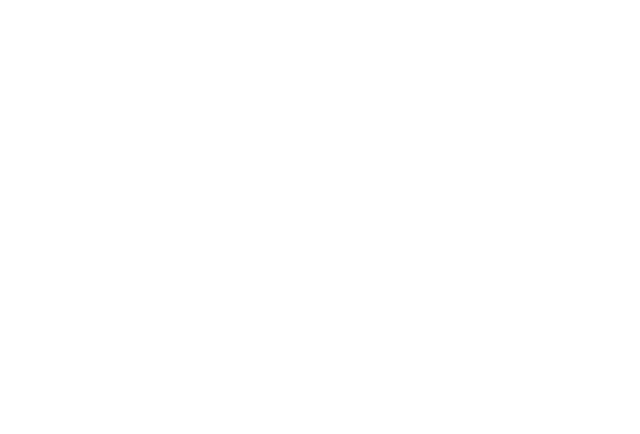
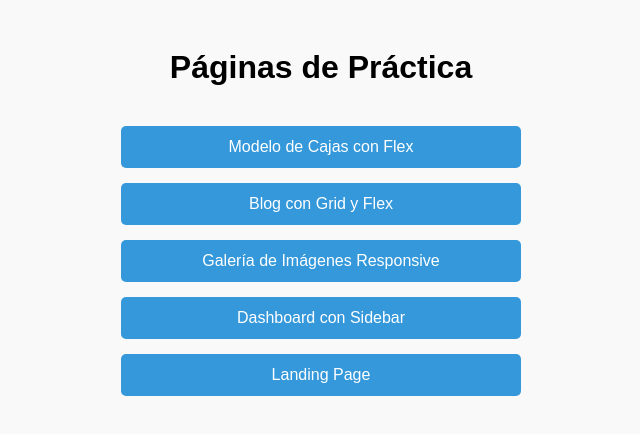
Before and after one commit to Hanna-art543/laboratorio09_IDWEB, a plain HTML site: page index.html in a window 1280 px wide. Shown: the whole page, without its empty margins (319-959 px from the left). Drawn offline with Linux system fonts and the light colour scheme.

Commit message:
Agregando modificaciones en landing.html y subiendo index.html e index.css

```diff
--- /dev/null
+++ b/index.css
@@ -0,0 +1,35 @@
+ body {
+    font-family: Arial, sans-serif;
+    padding: 20px;
+    background-color: #f9f9f9;
+}
+
+h1 {
+    text-align: center;
+    }
+
+ul {
+    list-style: none;
+    padding: 0;
+    max-width: 400px;
+    margin: 40px auto;
+    }
+
+li {
+    margin: 15px 0;
+    }
+
+a {
+    text-decoration: none;
+    color: #fff;
+    background-color: #3498db;
+    padding: 12px 20px;
+    border-radius: 5px;
+    display: block;
+    text-align: center;
+    transition: background-color 0.3s ease;
+}
+
+a:hover {
+    background-color: #2980b9;
+}
--- a/index.html
+++ b/index.html
@@ -4,8 +4,16 @@
     <meta charset="UTF-8">
     <meta name="viewport" content="width=device-width, initial-scale=1.0">
     <title>Document</title>
+    <link rel ="stylesheet" href="index.css">
 </head>
 <body>
-
+    <h1>Páginas de Práctica</h1>
+    <ul>
+        <li><a href="boxmodel.html">Modelo de Cajas con Flex</a></li>
+        <li><a href="gridflex.html">Blog con Grid y Flex</a></li>
+        <li><a href="imagenes.html">Galería de Imágenes Responsive</a></li>
+        <li><a href="dashboard.html">Dashboard con Sidebar</a></li>
+        <li><a href="landing.html">Landing Page</a></li>
+    </ul>
 </body>
 </html>
```
Also changed, not shown: landing.html (renamed from lading.html, +1 -1 lines), landing.css (renamed from lading.css).
